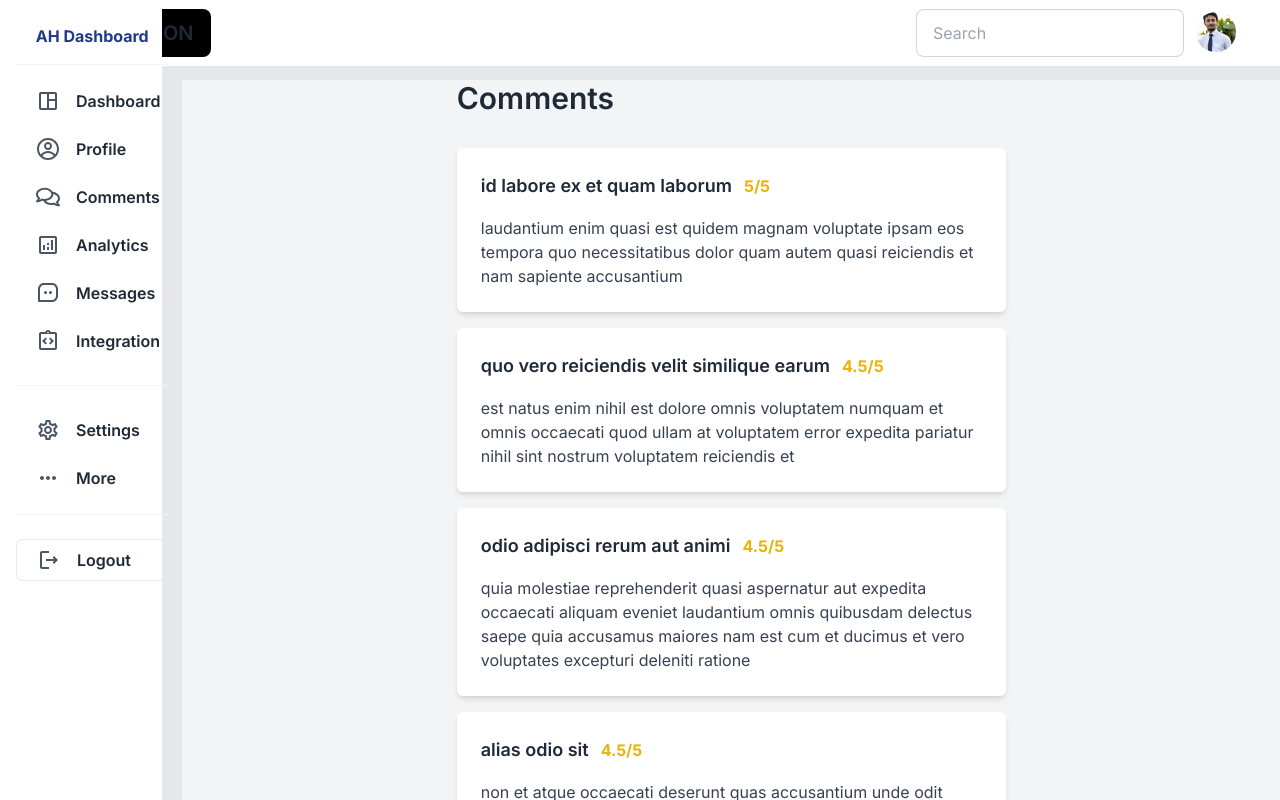
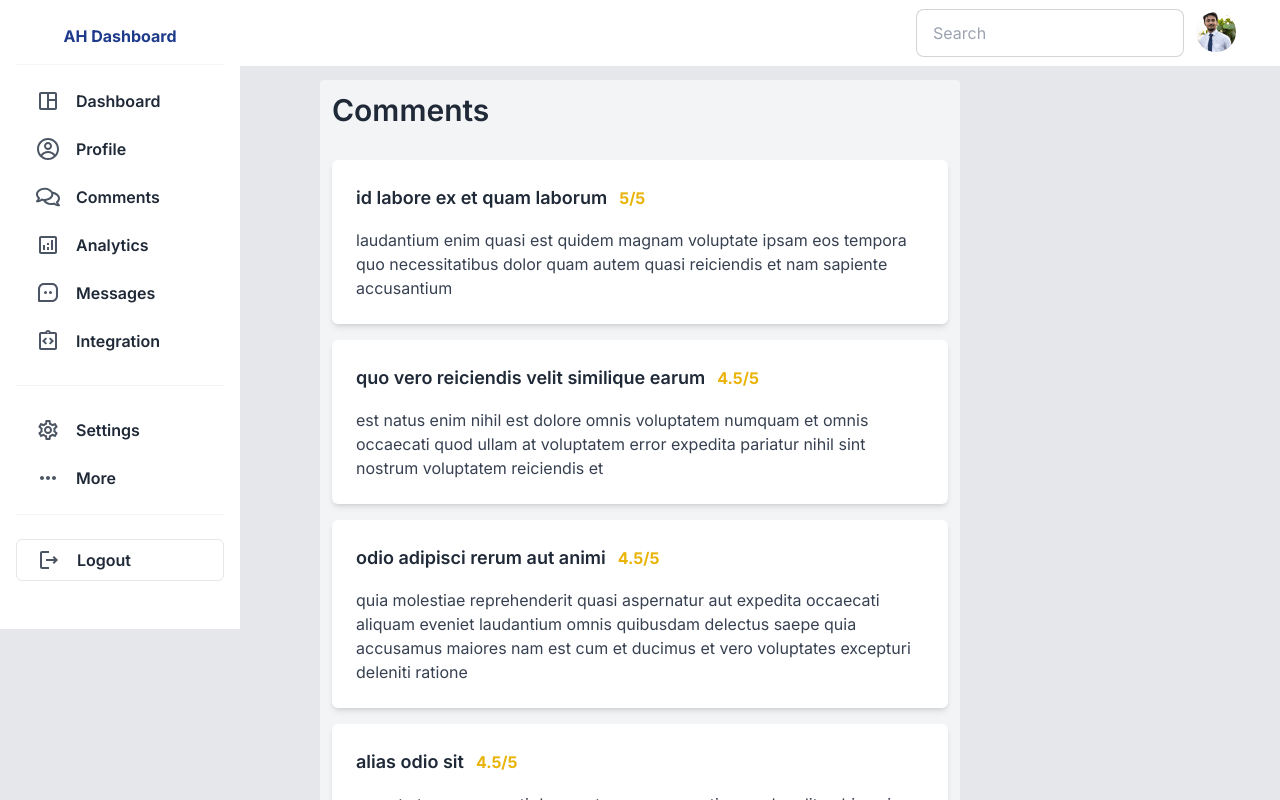
Before and after one commit to Rocky3112/Dashboard-With-Next, a Next.js app: page /comments in a window 1280 px wide. Shown: the top 800 px of the page. Built offline with nearby package versions, Linux system fonts and the light colour scheme.

Commit message:
added styles

```diff
--- a/app/comments/page.js
+++ b/app/comments/page.js
@@ -19,8 +19,8 @@ const CommentCard = ({ comment }) => {
 
 const CommentsList = () => {
   return (
-    <div className="bg-gray-100  flex items-center justify-center">
-      <div className="w-1/2">
+    <div className="bg-gray-100  flex items-center w-1/2 gap-5 rounded p-3 mx-auto">
+      <div className="">
         <h1 className="text-3xl font-semibold mb-8">Comments</h1>
         {commentsData.map((comment) => (
           <CommentCard key={comment.id} comment={comment} />
--- a/app/layout.js
+++ b/app/layout.js
@@ -29,7 +29,7 @@ export default function RootLayout({ children }) {
         <div>
           <div className="navbar bg-base-100 fixed  z-10 px-10">
             <div className="flex-1">
-              <h2 className="btn btn-ghost text-xl uppercase bg-black">AH Creation</h2>
+              <h2 className="btn btn-ghost text-xl uppercase bg-black"></h2>
             </div>
             <div className="flex-none gap-2">
               <div className="form-control">
@@ -76,8 +76,8 @@ export default function RootLayout({ children }) {
           </div>
         </div>
         <main className="flex gap-5">
-          <div className="py-6 px-4 w-1/2   bg-white z-20 top-0 left- lg:left-0 lg:w-60 peer:transition ease-out delay-150 duration-200">
-            <div className="flex flex-col justify-start item-center fixed h-fit">
+          <div className="py-6 px-4  fixed  bg-white z-20 top-0 left- lg:left-0 lg:w-60 peer:transition ease-out delay-150 duration-200">
+            <div className="flex flex-col justify-start item-center  h-fit">
               <h1 className="text-base text-center cursor-pointer font-bold text-blue-900 border-b border-gray-100 pb-4 w-full">
                 AH Dashboard
               </h1>
@@ -99,9 +99,9 @@ export default function RootLayout({ children }) {
                   </div>
                 </Link>
                 <Link href="/comments">
-                  <div className="flex  mb-2 justify-start items-center gap-4 pl-5 hover:bg-gray-600 p-2 rounded-md group cursor-pointer hover:shadow-lg m-auto">
+                  <div className="flex  mb-2 justify-start items-center gap-4 pl-5 hover:bg-gray-600 p-2 rounded-md group cursor-pointer hover:shadow-lg m-auto ">
                     <FaRegComments className="text-2xl text-gray-600 group-hover:text-white " />
-                    <h3 className="text-base text-gray-800 group-hover:text-white font-semibold ">
+                    <h3 className="text-base text-gray-800 group-hover:text-white font-semibold pr-10">
                       Comments
                     </h3>
                   </div>
```
